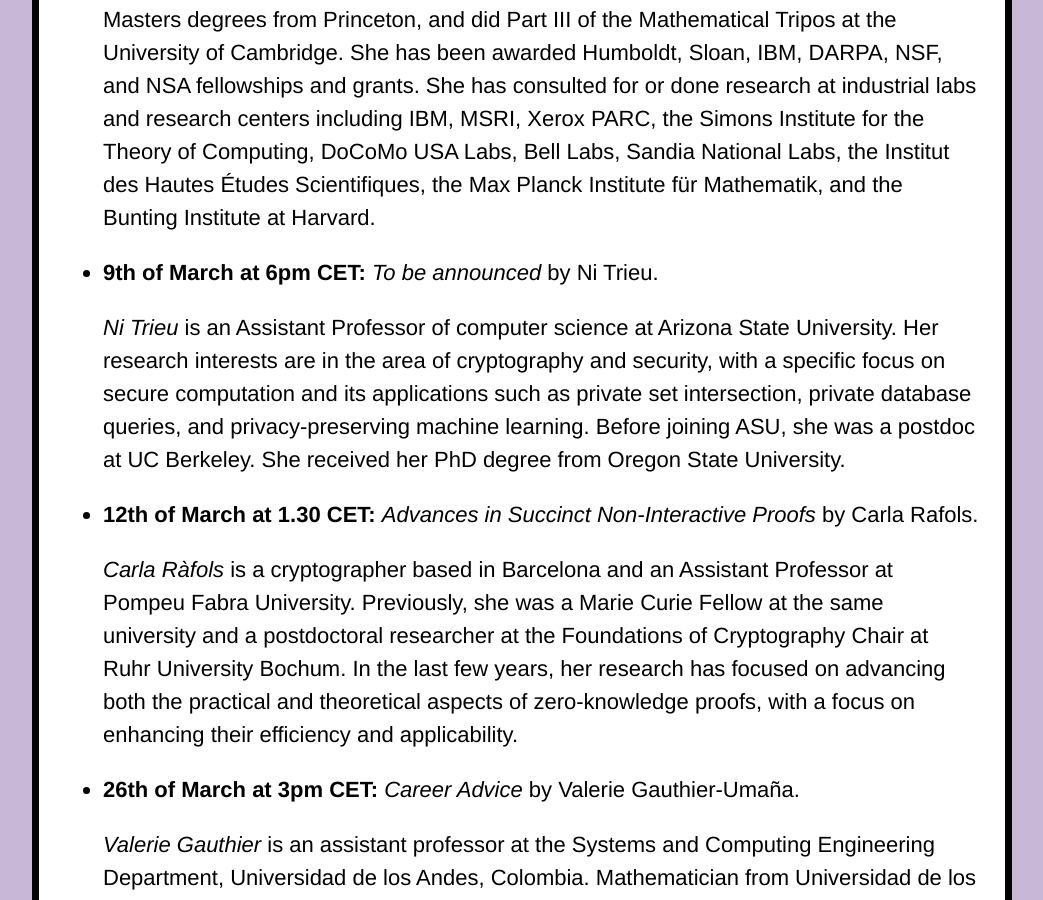
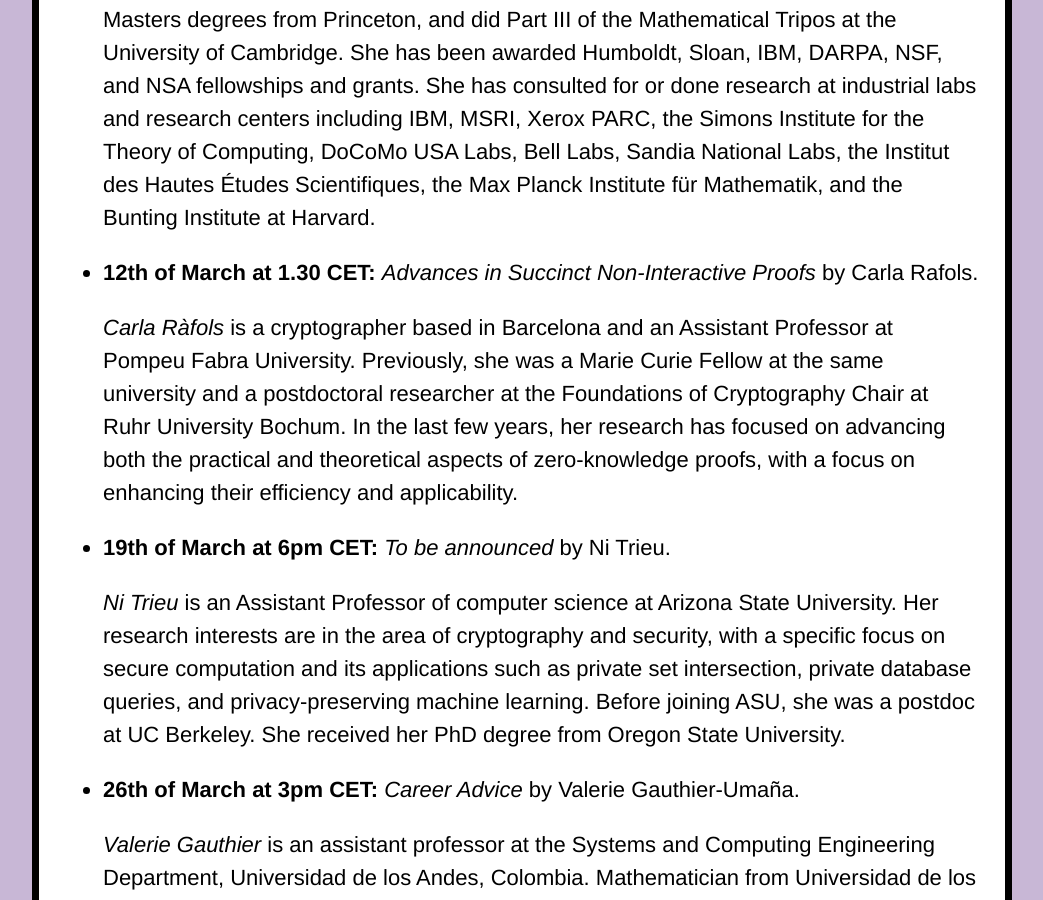
Before and after one commit to women-in-cryptography/women-in-cryptography-website, a Jekyll site: the page built from seminar.html, in a window 1280 px wide and 900 px high, scrolled down 2010 px. Shown: the whole window, without its empty margins (118-1161 px from the left). Built offline with Jekyll 4.4.1, drawn with Linux system fonts in a browser that asks for light colours; a style sheet for code colours, icons or effects is not loaded.

Commit message:
Update seminar.html

```diff
--- a/seminar.html
+++ b/seminar.html
@@ -55,14 +55,15 @@ tags: menu
     <p>She earned her undergraduate degree summa cum laude from Harvard, and PhD and Masters degrees from Princeton, and did Part III of the Mathematical Tripos at the University of Cambridge. She has been awarded Humboldt, Sloan, IBM, DARPA, NSF, and NSA fellowships and grants. She has consulted for or done research at industrial labs and research centers including IBM, MSRI, Xerox PARC, the Simons Institute for the Theory of Computing, DoCoMo USA Labs, Bell Labs, Sandia National Labs, the Institut des Hautes Études Scientifiques, the Max Planck Institute für Mathematik, and the Bunting Institute at Harvard.</p>
 		<!--<p>The zoom link for this event is: <a href="https://fb.zoom.us/j/93765051325?pwd=WmUrWHNjOUhlMlZPU0pzbGJxMVJRZz09" target="_blank">https://fb.zoom.us/j/93765051325?pwd=WmUrWHNjOUhlMlZPU0pzbGJxMVJRZz09</a></p>-->
 		</li>
-    <li><p><b>9th of March at 6pm CET:</b> <i>To be announced</i> by Ni Trieu.</p>
-		<p><i>Ni Trieu</i> is an Assistant Professor of computer science at Arizona State University. Her research interests are in the area of cryptography and security, with a specific focus on secure computation and its applications such as private set intersection, private database queries, and privacy-preserving machine learning. Before joining ASU, she was a postdoc at UC Berkeley. She received her PhD degree from Oregon State University.</p>
-		<!--<p>The zoom link for this event is: <a href="https://epfl.zoom.us/j/68331978395?pwd=wJcba0Z6xx2VPQMoY0lmmck4GVyKGC.1" target="_blank">https://epfl.zoom.us/j/68331978395?pwd=wJcba0Z6xx2VPQMoY0lmmck4GVyKGC.1</a>.</p>-->
-		</li>
+
     <li><p><b>12th of March at 1.30 CET:</b> <i>Advances in Succinct Non-Interactive Proofs</i> by Carla Rafols.</p>
         <p> <i>Carla Ràfols</i> is a cryptographer based in Barcelona and an Assistant Professor at Pompeu Fabra University. Previously, she was a Marie Curie Fellow at the same university and a postdoctoral researcher at the Foundations of Cryptography Chair at Ruhr University Bochum. In the last few years, her research has focused on advancing both the practical and theoretical aspects of zero-knowledge proofs, with a focus on enhancing their efficiency and applicability.
         </p>
 		<!--<p>The zoom link for this event is: <a href="https://epfl.zoom.us/j/64379560785?pwd=OUFTcEFhNjBwQ2tEYk0rejlwVHJoQT09" target="_blank">https://epfl.zoom.us/j/64379560785?pwd=OUFTcEFhNjBwQ2tEYk0rejlwVHJoQT09</a>.</p>-->
+		</li>
+	<li><p><b>19th of March at 6pm CET:</b> <i>To be announced</i> by Ni Trieu.</p>
+		<p><i>Ni Trieu</i> is an Assistant Professor of computer science at Arizona State University. Her research interests are in the area of cryptography and security, with a specific focus on secure computation and its applications such as private set intersection, private database queries, and privacy-preserving machine learning. Before joining ASU, she was a postdoc at UC Berkeley. She received her PhD degree from Oregon State University.</p>
+		<!--<p>The zoom link for this event is: <a href="https://epfl.zoom.us/j/68331978395?pwd=wJcba0Z6xx2VPQMoY0lmmck4GVyKGC.1" target="_blank">https://epfl.zoom.us/j/68331978395?pwd=wJcba0Z6xx2VPQMoY0lmmck4GVyKGC.1</a>.</p>-->
 		</li>
   	<li><p><b>26th of March at 3pm CET:</b> <i>Career Advice </i> by Valerie Gauthier-Umaña.</p>
 		<p><i>Valerie Gauthier</i> is an assistant professor at the Systems and Computing Engineering Department, Universidad de los Andes, Colombia. Mathematician from Universidad de los Andes, Bogota, Colombia. Winner of a grant from the European Community in the Erasmus Mundus master program ALGANT in algebra, geometry and number theory at University of Bordeaux I, France and Università degli Studi di Padova, Italy. She obtained her Ph.D in applied mathematics, in the area of post-quantum cryptography from Danmarks Tekniske Universitet (DTU). Valérie was a postdoctoral researcher at the laboratory GREYC Université de Caen Normandie, France in the AMMAC team and at the Department of Mathematics at Universidad de los Andes in Bogota. She was the head of the Applied Mathematics and Computer Science Department at Universidad del Rosario, Colombia, from 2016 to 2021. Her research areas of interest are cryptography, coding theory and its applications. Valérie was a member of the Technical Advisory Council of the National Statistical System of Colombia and is currently a member of the Applied and Industrial Mathematics Commission of the Colombian Mathematics Society.</p>
```
